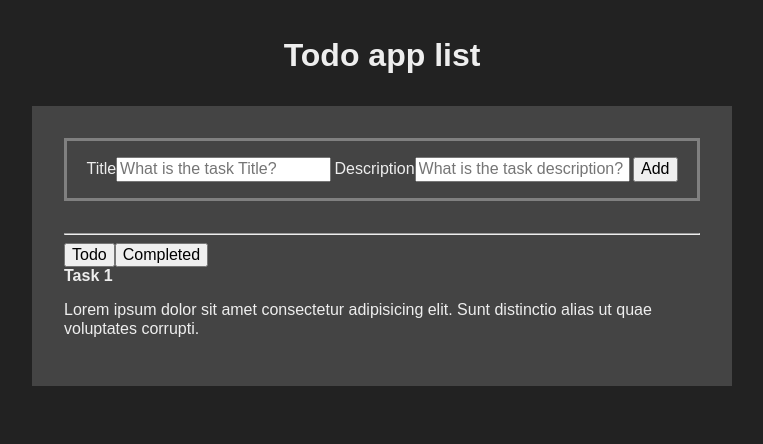
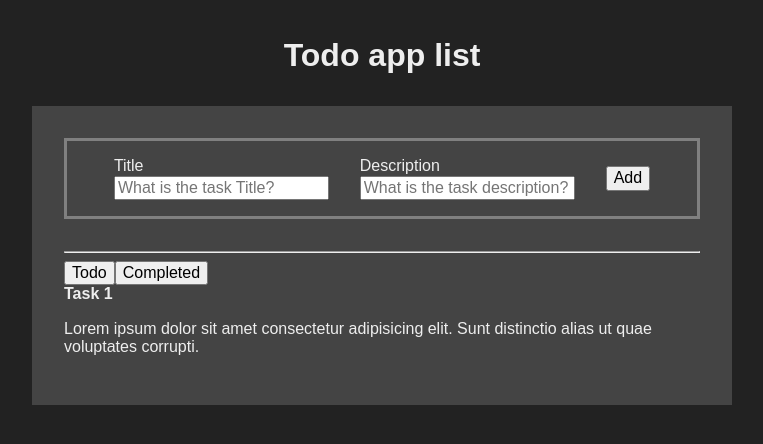
Before and after one commit to peterjbone/todo-app, a React (Vite) app: page / in a window 1280 px wide. Shown: the top 444 px of the page, without its empty margins (258-1021 px from the left). Built offline with nearby package versions, Linux system fonts and the light colour scheme.

Commit message:
Adding styles to App.jsx

```diff
--- a/src/App.jsx
+++ b/src/App.jsx
@@ -1,6 +1,7 @@
 import React, { useState, useEffect } from "react";
 import styles from "./App.module.css";
 import Input from "./components/Input/Input.jsx";
+import Button from "./components/Button/Button.jsx";
 
 function App() {
 	return (
@@ -10,12 +11,18 @@ function App() {
 			<div className={styles.todoWrapper}>
 				{/* Inputs section */}
 				<div className={styles.inputsGroup}>
-					<Input id="title" label="Title" placeholder="What is the task Title?" />
-					<Input id="description" label="Description" placeholder="What is the task description?" />
 					<div className={styles.inputItem}>
-						<button type="button" className={styles.primaryBtn}>
-							Add
-						</button>
+						<Input id="title" label="Title" placeholder="What is the task Title?" />
+					</div>
+					<div className={styles.inputItem}>
+						<Input
+							id="description"
+							label="Description"
+							placeholder="What is the task description?"
+						/>
+					</div>
+					<div className={styles.inputItem}>
+						<Button text="Add" />
 					</div>
 				</div>
 				<hr />
--- a/src/App.module.css
+++ b/src/App.module.css
@@ -19,7 +19,7 @@
 	background-color: #444;
 }
 
-.App > .todoWrapper > .inputsGroup {
+.todoWrapper > .inputsGroup {
 	width: 100%;
 	padding: 1em;
 	margin: 0 0 2em;
@@ -28,3 +28,9 @@
 	align-items: center;
 	border: 3px solid grey;
 }
+
+.inputsGroup > .inputItem {
+	display: flex;
+	flex-flow: column nowrap;
+	align-items: flex-start;
+}
--- /dev/null
+++ b/src/components/Button/Button.jsx
@@ -0,0 +1,14 @@
+import React from "react";
+import styles from "./Button.module.css";
+
+const Button = ({ text }) => {
+	return (
+		<>
+			<button type="button" className={styles.primaryBtn}>
+				{text}
+			</button>
+		</>
+	);
+};
+
+export default Button;
--- /dev/null
+++ b/src/components/Button/Button.module.css
@@ -0,0 +1,2 @@
+.primaryBtn {
+}
--- a/src/components/Input/Input.jsx
+++ b/src/components/Input/Input.jsx
@@ -1,12 +1,12 @@
 import React from "react";
-import styles from "./Input.module.css";
+//import styles from "./Input.module.css";
 
 const Input = ({ id, label, placeholder }) => {
 	return (
-		<div className={styles.inputItem}>
+		<>
 			<label htmlFor={id}>{label}</label>
 			<input id={id} type="text" placeholder={placeholder} />
-		</div>
+		</>
 	);
 };
 
```
